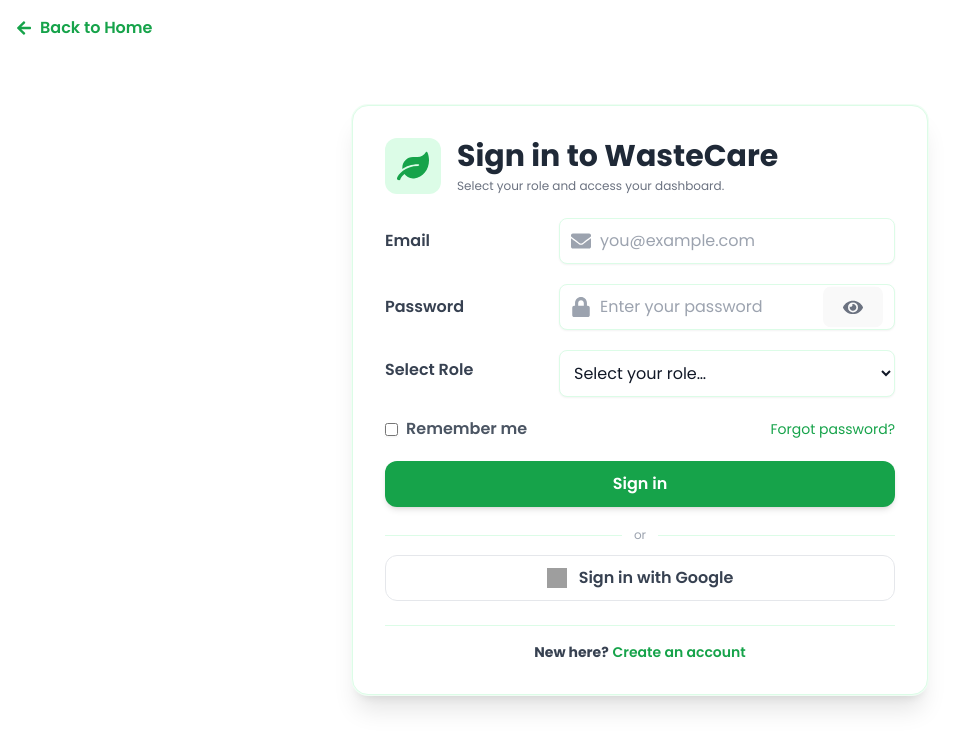
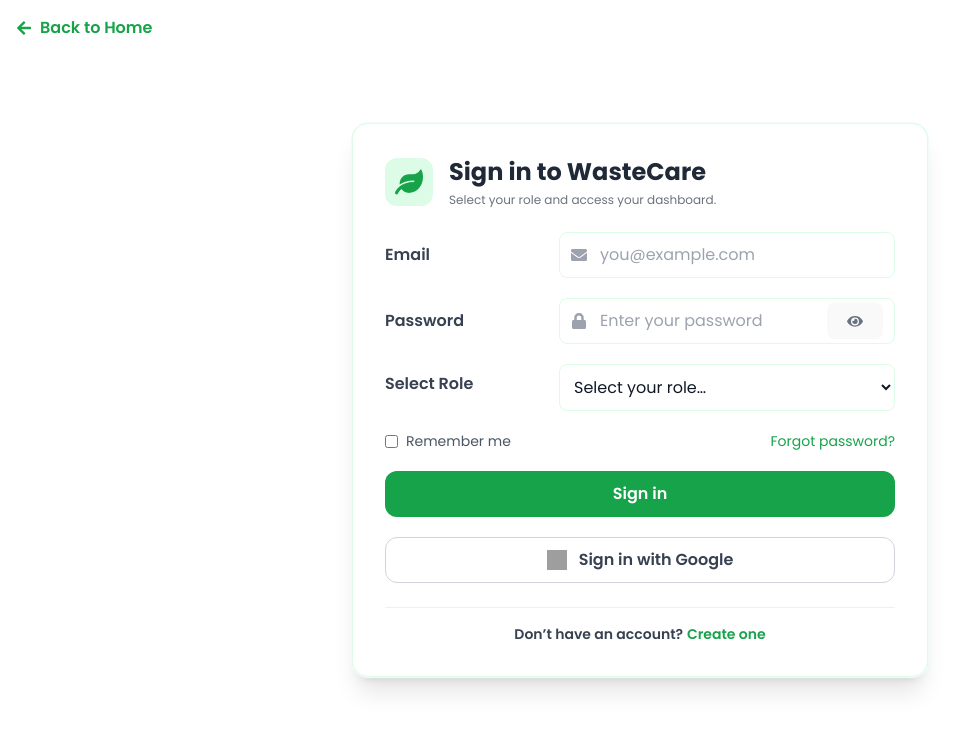
Before and after one commit to Yukta233/Waste-Management-, a React (Vite) app in the folder frontend/: page /login in a window 1280 px wide. Shown: the top 748 px of the page, without its empty margins (0-975 px from the left). Built offline with nearby package versions, Linux system fonts and the light colour scheme; grey boxes are pictures that could not be loaded.

Commit message:
login ui

```diff
--- a/frontend/package.json
+++ b/frontend/package.json
@@ -15,6 +15,7 @@
     "@tabler/icons-react": "^3.36.0",
     "axios": "^1.13.2",
     "clsx": "^2.1.1",
+    "esbuild": "^0.27.2",
     "framer-motion": "^12.23.26",
     "react": "^19.2.1",
     "react-dom": "^19.2.1",
--- a/frontend/src/login.jsx
+++ b/frontend/src/login.jsx
@@ -1,6 +1,7 @@
 import React, { useState } from 'react';
 import { FaLeaf, FaEnvelope, FaLock, FaEye, FaEyeSlash, FaArrowLeft } from 'react-icons/fa';
-import { Link, useNavigate } from 'react-router-dom'; // ✅ Import Link and useNavigate
+import { Link, useNavigate } from 'react-router-dom';
+import { motion } from 'framer-motion';
 
 export default function LoginPage() {
   const [email, setEmail] = useState('');
@@ -13,31 +14,24 @@
 
   const navigate = useNavigate();
 
-    // Map UI role labels to backend role values
   const mapRoleToBackend = (r) => {
     switch (r) {
-            case 'Admin':
-                return 'admin';
-            case 'Composting Experts':
-                return 'expert';
-            case 'Waste Management Service Providers':
-                return 'provider';
-            case 'Regular Users':
-                return 'user';
-            default:
-                return '';
+      case 'Admin': return 'admin';
+      case 'Composting Experts': return 'expert';
+      case 'Waste Management Service Providers': return 'provider';
+      case 'Regular Users': return 'user';
+      default: return '';
     }
   };
 
-    const handleGoogleSignin = async () => {
-        // Placeholder: integrate with your Google OAuth flow here
-        // For now, just a stub to show UI behavior
+  const handleGoogleSignin = () => {
     alert('Google sign-in coming soon');
   };
 
   async function handleSubmit(e) {
     e.preventDefault();
     setError('');
+
     if (!email) return setError('Please enter an email.');
     if (!email.includes('@')) return setError('Email must contain @ symbol.');
     if (!password) return setError('Please enter a password.');
@@ -47,48 +41,34 @@
     if (!backendRole) return setError('Invalid role selection.');
 
     setIsSubmitting(true);
+
     try {
-            // Determine backend base URL
-            const API_BASE = import.meta.env.VITE_API_BASE_URL || 'http://localhost:5001/api/v1';
+      const API_BASE =
+        import.meta.env.VITE_API_BASE_URL || 'http://localhost:5001/api/v1';
 
       const res = await fetch(`${API_BASE}/auth/login`, {
         method: 'POST',
-                headers: {
-                    'Content-Type': 'application/json',
-                },
-                credentials: 'include', // include cookies set by server
+        headers: { 'Content-Type': 'application/json' },
+        credentials: 'include',
         body: JSON.stringify({ email, password }),
       });
 
       const data = await res.json().catch(() => ({}));
-            if (!res.ok) {
-                const msg = data?.message || data?.error || 'Login failed';
-                throw new Error(msg);
+      if (!res.ok) throw new Error(data?.message || 'Login failed');
+
+      if (data?.data?.accessToken) {
+        const storage = remember ? localStorage : sessionStorage;
+        storage.setItem('accessToken', data.data.accessToken);
+        storage.setItem('refreshToken', data.data.refreshToken || '');
+        storage.setItem('user', JSON.stringify(data.data.user || {}));
       }
 
-            // Persist tokens/user minimally if provided
-            if (data?.data?.accessToken) {
-                if (remember) {
-                    localStorage.setItem('accessToken', data.data.accessToken);
-                    localStorage.setItem('refreshToken', data.data.refreshToken || '');
-                } else {
-                    sessionStorage.setItem('accessToken', data.data.accessToken);
-                    sessionStorage.setItem('refreshToken', data.data.refreshToken || '');
-                }
-            }
-            if (data?.data?.user) {
-                const userStr = JSON.stringify(data.data.user);
-                if (remember) localStorage.setItem('user', userStr);
-                else sessionStorage.setItem('user', userStr);
-            }
-
-            // Navigate to dashboard based on role
       if (backendRole === 'admin') navigate('/admin');
       else if (backendRole === 'expert') navigate('/expert');
       else if (backendRole === 'provider') navigate('/provider');
       else navigate('/');
     } catch (err) {
-            setError(err.message || 'Login failed');
+      setError(err.message);
     } finally {
       setIsSubmitting(false);
     }
@@ -97,111 +77,120 @@
   return (
     <div className="min-h-screen bg-white flex flex-col items-center justify-center p-4 relative">
 
-            {/* Back to Home Button */}
+      {/* Back Button */}
       <div className="absolute top-4 left-4">
-                <Link to="/" className="flex items-center gap-2 text-green-600 font-semibold hover:underline">
+        <Link
+          to="/"
+          className="flex items-center gap-2 text-green-600 font-semibold hover:underline"
+        >
           <FaArrowLeft /> Back to Home
         </Link>
       </div>
 
-            <div className="w-full max-w-xl bg-white rounded-2xl shadow-xl ring-1 ring-green-50 border border-green-100 overflow-hidden animate-modalIn">
+      {/* Animated Card */}
+      <motion.div
+        initial={{ opacity: 0, scale: 0.95, y: 30 }}
+        animate={{
+          opacity: 1,
+          scale: 1,
+          y: 0,
+          ...(error && { x: [0, -10, 10, -8, 8, 0] }),
+        }}
+        transition={{ duration: 0.5, ease: 'easeOut' }}
+        whileHover={{
+          y: -4,
+          boxShadow: '0 25px 50px rgba(34,197,94,0.25)',
+        }}
+        whileTap={{ scale: 0.98 }}
+        className="w-full max-w-xl bg-white rounded-2xl shadow-xl ring-1 ring-green-50 border border-green-100 overflow-hidden"
+      >
         <div className="p-6 sm:p-8">
 
+          {/* Header */}
           <div className="flex items-center gap-4 mb-6">
-                        <div className="w-12 h-12 sm:w-14 sm:h-14 flex items-center justify-center rounded-xl bg-green-100">
-                            <FaLeaf className="h-7 w-7 sm:h-8 sm:w-8 text-green-600" />
+            <div className="w-12 h-12 flex items-center justify-center rounded-xl bg-green-100">
+              <FaLeaf className="h-7 w-7 text-green-600" />
             </div>
             <div>
-                            <h1 className="text-2xl sm:text-3xl font-bold text-gray-800">Sign in to WasteCare</h1>
-                            <p className="text-xs sm:text-xs text-gray-500 mt-1">Select your role and access your dashboard.</p>
+              <h1 className="text-2xl font-bold text-gray-800">
+                Sign in to WasteCare
+              </h1>
+              <p className="text-xs text-gray-500 mt-1">
+                Select your role and access your dashboard.
+              </p>
             </div>
           </div>
 
+          {/* Form */}
           <form onSubmit={handleSubmit} className="space-y-5">
-                        {/* Email Field */}
-                        <div className="grid grid-cols-1 sm:grid-cols-3 gap-3 items-center">
-                            <label className="text-base font-semibold text-gray-700 sm:text-left">Email</label>
+
+            {/* Email */}
+            <div className="grid sm:grid-cols-3 gap-3 items-center">
+              <label className="font-semibold text-gray-700">Email</label>
               <div className="sm:col-span-2 relative">
-                                <FaEnvelope className="absolute left-3 top-1/2 -translate-y-1/2 text-gray-400 h-5 w-5" />
+                <FaEnvelope className="absolute left-3 top-1/2 -translate-y-1/2 text-gray-400" />
                 <input
-                                    id="email"
-                                    name="email"
                   type="email"
-                                    autoComplete="email"
                   value={email}
                   onChange={(e) => setEmail(e.target.value)}
                   disabled={isSubmitting}
-                                    className="mt-0 block w-full rounded-lg border border-green-100 bg-white text-gray-900 placeholder-gray-400 shadow-sm focus:border-green-500 focus:ring focus:ring-green-200 focus:ring-opacity-50 p-2.5 pl-10 text-base disabled:opacity-60"
+                  className="w-full rounded-lg border border-green-100 bg-white p-2.5 pl-10 text-gray-900 focus:ring-green-200 focus:border-green-500 disabled:opacity-60"
                   placeholder="you@example.com"
-                                    required
                 />
               </div>
             </div>
 
-                        {/* Password Field */}
-                        <div className="grid grid-cols-1 sm:grid-cols-3 gap-3 items-center">
-                            <label className="text-base font-semibold text-gray-700 sm:text-left">Password</label>
+            {/* Password */}
+            <div className="grid sm:grid-cols-3 gap-3 items-center">
+              <label className="font-semibold text-gray-700">Password</label>
               <div className="sm:col-span-2 relative">
-                                <FaLock className="absolute left-3 top-1/2 -translate-y-1/2 text-gray-400 h-5 w-5" />
+                <FaLock className="absolute left-3 top-1/2 -translate-y-1/2 text-gray-400" />
                 <input
-                                    id="password"
-                                    name="password"
                   type={showPassword ? 'text' : 'password'}
-                                    autoComplete="current-password"
                   value={password}
                   onChange={(e) => setPassword(e.target.value)}
                   disabled={isSubmitting}
-                                    className="mt-0 block w-full rounded-lg border border-green-100 bg-white text-gray-900 placeholder-gray-400 shadow-sm focus:border-green-500 focus:ring focus:ring-green-200 focus:ring-opacity-50 p-2.5 pl-10 pr-12 text-base disabled:opacity-60"
+                  className="w-full rounded-lg border border-green-100 bg-white p-2.5 pl-10 pr-12 text-gray-900 focus:ring-green-200 focus:border-green-500 disabled:opacity-60"
                   placeholder="Enter your password"
-                                    required
                 />
                 <button
                   type="button"
-                                    onClick={() => setShowPassword((v) => !v)}
-                                    className="absolute right-3 top-1/2 -translate-y-1/2 text-gray-500 hover:text-gray-700"
-                                    aria-label={showPassword ? 'Hide password' : 'Show password'}
-                                    disabled={isSubmitting}
+                  onClick={() => setShowPassword(!showPassword)}
+                  className="absolute right-3 top-1/2 -translate-y-1/2 text-gray-500"
                 >
-                                    {showPassword ? <FaEyeSlash className="h-5 w-5" /> : <FaEye className="h-5 w-5" />}
+                  {showPassword ? <FaEyeSlash /> : <FaEye />}
                 </button>
               </div>
             </div>
 
-                        {/* Role Selection */}
-                        <div className="grid grid-cols-1 sm:grid-cols-3 gap-3 items-start">
-                            <label className="text-base font-semibold text-gray-700 sm:text-left mt-2">Select Role</label>
-                            <div className="sm:col-span-2">
+            {/* Role */}
+            <div className="grid sm:grid-cols-3 gap-3">
+              <label className="font-semibold text-gray-700 mt-2">
+                Select Role
+              </label>
               <select
-                                    id="role"
-                                    name="role"
                 value={role}
                 onChange={(e) => setRole(e.target.value)}
-                                    disabled={isSubmitting}
-                                    required
-                                    className="mt-0 block w-full rounded-lg border border-green-100 bg-white text-gray-900 placeholder-gray-400 shadow-sm focus:border-green-500 focus:ring focus:ring-green-200 focus:ring-opacity-50 p-2.5 text-base disabled:opacity-60"
+                className="sm:col-span-2 rounded-lg border border-green-100 bg-white p-2.5 text-gray-900 focus:ring-green-200 focus:border-green-500"
               >
-                                    <option value="" disabled>Select your role…</option>
-                                    <option value="Admin">Admin</option>
-                                    <option value="Composting Experts">Composting Experts</option>
-                                    <option value="Waste Management Service Providers">Waste Management Service Providers</option>
-                                    <option value="Regular Users">Regular Users</option>
+                <option value="">Select your role…</option>
+                <option>Admin</option>
+                <option>Composting Experts</option>
+                <option>Waste Management Service Providers</option>
+                <option>Regular Users</option>
               </select>
             </div>
-                        </div>
 
-                        {/* Remember Me & Forgot Password */}
-                        <div className="flex items-center justify-between">
-                            <label className="inline-flex items-center gap-2 text-base font-semibold text-gray-600">
+            {/* Remember & Forgot */}
+            <div className="flex justify-between items-center">
+              <label className="flex items-center gap-2 text-sm text-gray-600">
                 <input
                   type="checkbox"
                   checked={remember}
                   onChange={(e) => setRemember(e.target.checked)}
-                                    disabled={isSubmitting}
-                                    className="rounded border-gray-300 text-green-600 shadow-sm focus:ring-green-500 disabled:opacity-60"
                 />
                 Remember me
               </label>
-
               <Link
                 to="/forgot-password"
                 className="text-sm text-green-600 hover:underline"
@@ -210,55 +199,54 @@
               </Link>
             </div>
 
-                        {error && <div className="text-sm text-red-600 mt-1" role="alert" aria-live="assertive">{error}</div>}
+            {error && <p className="text-sm text-red-600">{error}</p>}
 
-                        {/* Submit Button */}
-                        <div>
+            {/* Submit */}
             <button
               type="submit"
               disabled={isSubmitting}
-                                className="w-full inline-flex items-center justify-center gap-2 rounded-xl bg-green-600 text-white px-5 py-2.5 text-sm sm:text-base font-semibold shadow-md hover:bg-green-700 focus:outline-none focus:ring-2 focus:ring-offset-2 focus:ring-green-500 disabled:opacity-60 disabled:cursor-not-allowed"
+              className="w-full bg-green-600 text-white rounded-xl py-2.5 font-semibold hover:bg-green-700 disabled:opacity-60"
             >
-                                {isSubmitting && (
-                                    <svg className="animate-spin h-4 w-4 text-white" xmlns="http://www.w3.org/2000/svg" fill="none" viewBox="0 0 24 24">
-                                        <circle className="opacity-25" cx="12" cy="12" r="10" stroke="currentColor" strokeWidth="4"></circle>
-                                        <path className="opacity-75" fill="currentColor" d="M4 12a8 8 0 018-8v4a4 4 0 00-4 4H4z"></path>
-                                    </svg>
-                                )}
               {isSubmitting ? 'Signing in...' : 'Sign in'}
             </button>
-                        </div>
 
-                        {/* Divider and Google Sign-In */}
-                        <div className="mt-4">
-                            <div className="flex items-center gap-3 mb-3">
-                                <div className="flex-1 h-px bg-green-100"></div>
-                                <span className="text-xs text-gray-400">or</span>
-                                <div className="flex-1 h-px bg-green-100"></div>
-                            </div>
+            {/* Google */}
             <button
               type="button"
               onClick={handleGoogleSignin}
-                                disabled={isSubmitting}
-                                className="w-full inline-flex items-center justify-center gap-3 rounded-xl border border-gray-200 bg-white text-gray-700 px-5 py-2.5 text-sm sm:text-base font-semibold hover:bg-gray-50 focus:outline-none focus:ring-0 disabled:opacity-60"
+              className="w-full flex items-center justify-center gap-3 rounded-xl
+             border border-gray-300 bg-white
+             px-5 py-2.5 text-sm sm:text-base font-semibold
+             text-gray-700
+             hover:bg-gray-50
+             focus:outline-none
+             disabled:opacity-60"
             >
-                                <img src="https://www.gstatic.com/firebasejs/ui/2.0.0/images/auth/google.svg" alt="Google" className="h-5 w-5" />
+              <img
+                src="https://www.gstatic.com/firebasejs/ui/2.0.0/images/auth/google.svg"
+                alt="Google"
+                className="h-5 w-5"
+              />
               Sign in with Google
             </button>
-                        </div>
           </form>
 
-                    {/* Create Account Link */}
+          {/* Create Account */}
           <div className="mt-6 border-t border-green-100 pt-4 text-center">
             <p className="text-sm text-gray-500">
-                            <span className="font-bold text-gray-700">New here?</span>{" "}
-                            <Link to="/signup" className="text-green-600 font-semibold hover:underline">
-                                Create an account
+              <span className="font-semibold text-gray-700">
+                Don’t have an account?
+              </span>{' '}
+              <Link
+                to="/signup"
+                className="text-green-600 font-semibold hover:underline"
+              >
+                Create one
               </Link>
             </p>
           </div>
         </div>
-            </div>
+      </motion.div>
     </div>
   );
 }
```
Also changed, not shown: 2 other files (tests, documents, lock files or other folders). Lines whose indentation alone changed are shown as unchanged.
